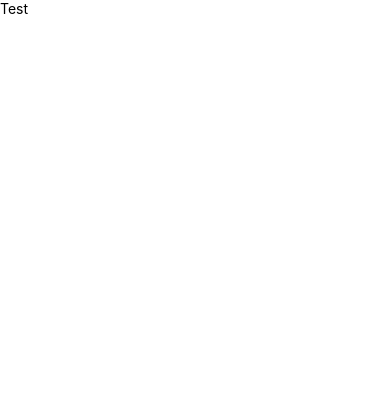
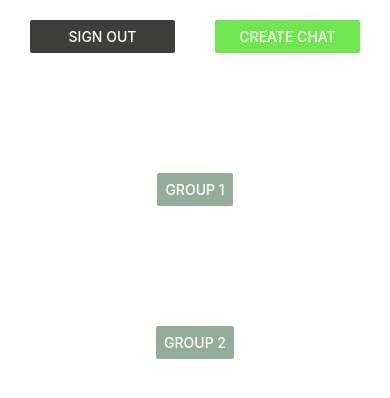
Before and after one commit to johns/CoOp, a React Native app: screen / in a window 390 px wide. Shown: the top 398 px of the page. Built offline with nearby package versions, Linux system fonts and the light colour scheme.

Commit message:
Setup basic format and look of Home

```diff
--- a/src/client/config/setup.js
+++ b/src/client/config/setup.js
@@ -2,6 +2,7 @@ import React, { Component } from "react";
 import {
     Text,
 } from 'react-native'
+import { colors } from "../lib/colors";
 import Home from "../screens/Home/Home";
 
 export default class Setup extends Component {
--- a/src/client/lib/colors.js
+++ b/src/client/lib/colors.js
@@ -1,4 +1,4 @@
-export default {
+        const colors = {
             primaryGreen: '#70e74e',
             darkGreen: '#938151',
             lightGreen: '#94ad9a',
@@ -6,3 +6,20 @@ export default {
             white: '#f5f0f4s',
             black: '#ffffff',
         };
+
+        export default colors;
+
+
+        /*
+
+        To use:
+
+        import colors from ........
+
+        Example:
+          button: {
+            color: colors.white,
+            backgroundColor: colors.black
+          }
+
+        */
--- a/src/client/screens/Home/Home.js
+++ b/src/client/screens/Home/Home.js
@@ -1,14 +1,81 @@
 import React, { Component } from "react";
 import {
+    View,
     Text,
-} from 'react-native'
+    Button,
+    KeyboardAvoidingView,
+} from 'react-native';
+import { StyleSheet } from "react-native";
+
+
+const styles = StyleSheet.create ({
+  buttonBox: {
+    marginLeft: 10,
+    marginRight: 10,
+    marginTop: 20,
+    flexDirection: 'row',
+    alignItems: 'center',
+    justifyContent: 'center',
+  },
+
+   goButton: {
+     paddingLeft: 20,
+     paddingRight: 20,
+     flex: 1,
+   },
+
+   groupButton: {
+     paddingLeft: 20,
+     paddingRight: 20,
+     paddingTop: 100,
+   },
+
+});
+
 
 export default class Home extends Component {
   render() {
     return (
-      <Text>
-      Test
-      </Text>
+      <KeyboardAvoidingView behavior="padding" enabled>
+
+        <View style={styles.buttonBox}>
+          <View style={styles.goButton}>
+            <Button
+              title="Sign Out"
+              color="#3e3f3c"
+              accessibilityLabel="Sign Out"
+            />
+          </View>
+          <View style={styles.goButton}>
+            <Button
+              title="Create Chat"
+              color="#70e74e"
+              accessibilityLabel="Create Chat"
+            />
+          </View>
+        </View>
+
+        <View style={styles.buttonBox}>
+          <View style={styles.groupButton}>
+              <Button
+                title="Group 1"
+                color="#94ad9a"
+                accessibilityLabel="Group 1"
+              />
+          </View>
+        </View>
+
+        <View style={styles.buttonBox}>
+          <View style={styles.groupButton}>
+              <Button
+                title="Group 2"
+                color="#94ad9a"
+                accessibilityLabel="Group 2"
+              />
+          </View>
+        </View>
+
+      </KeyboardAvoidingView>
     );
   }
 }
```
Lines whose indentation alone changed are shown as unchanged.
